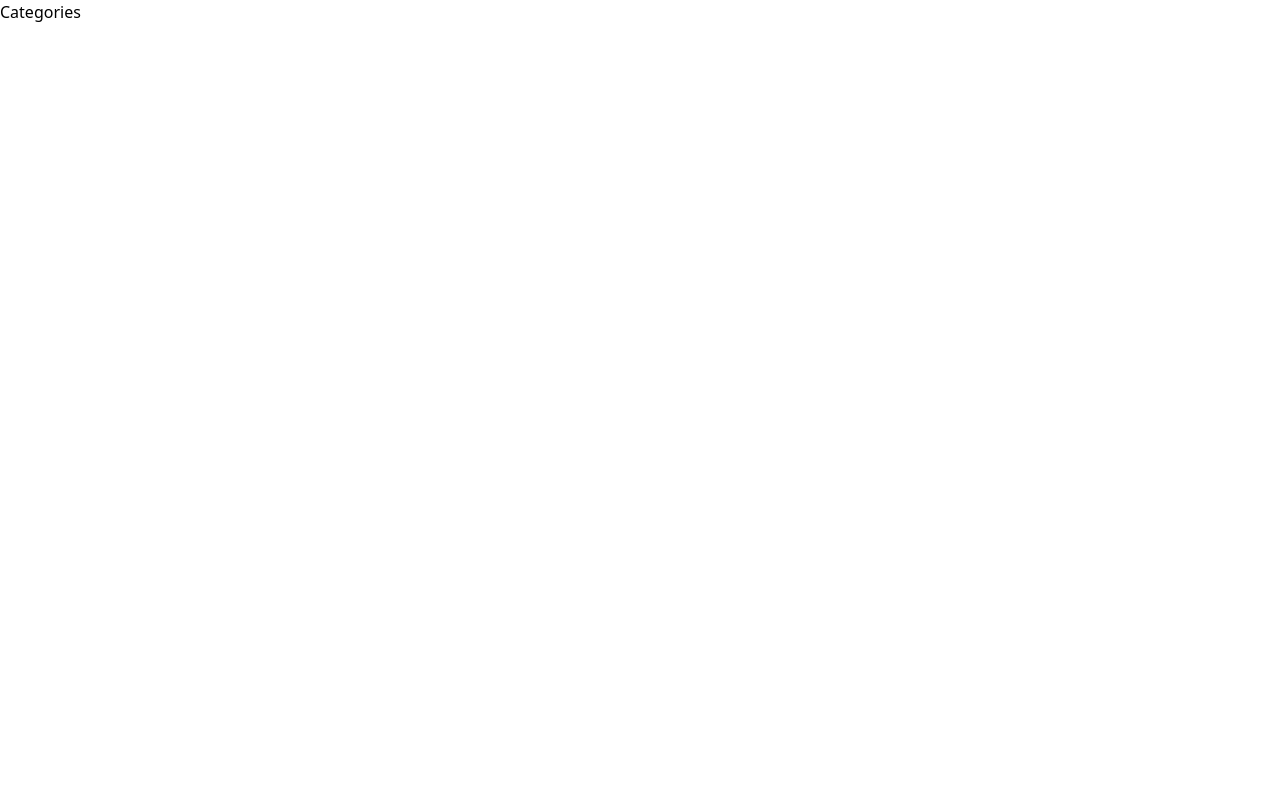
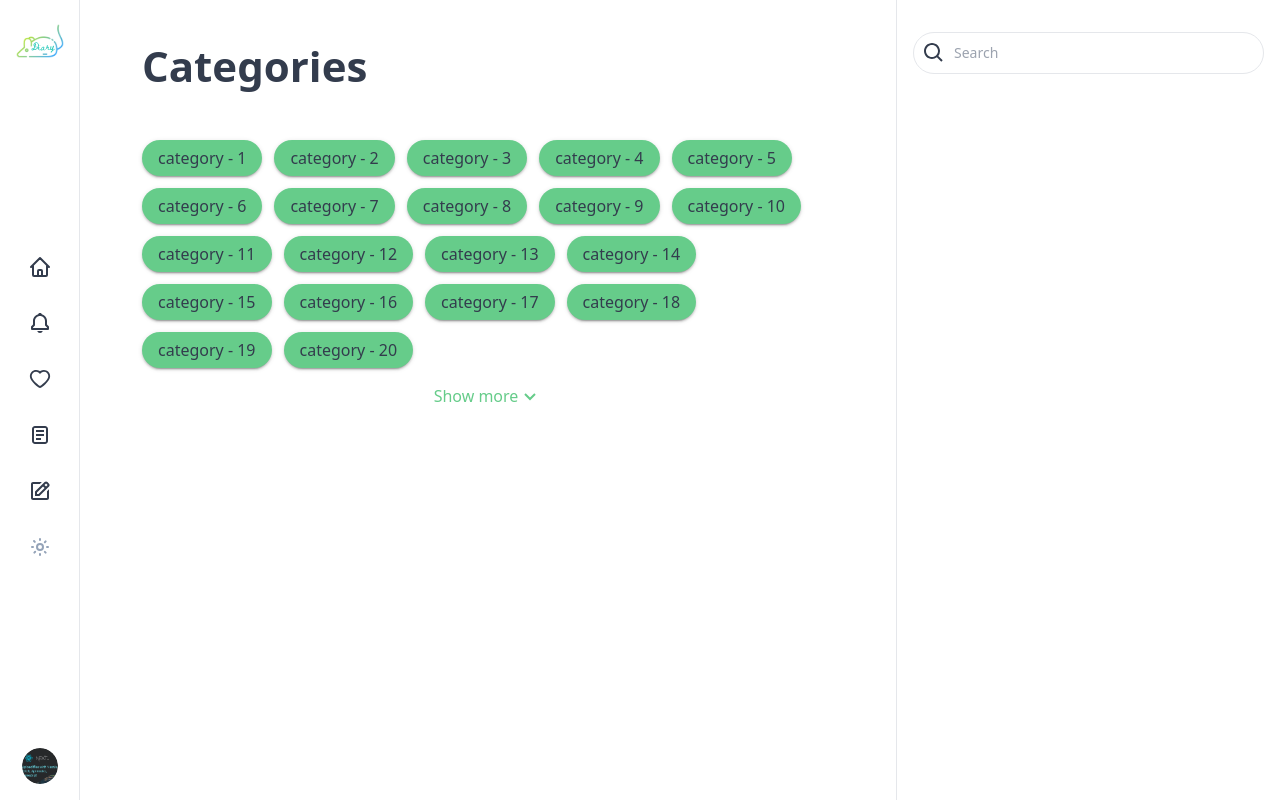
Before and after one commit to tuhinsaud4614/graphql-blog, a Next.js app in the folder frontend-web/: page /categories in a window 1280 px wide. Built offline with nearby package versions, Linux system fonts and the light colour scheme.

Commit message:
Page:Categories
Categories created

```diff
--- a/frontend-web/components/Button/LinkButton.tsx
+++ b/frontend-web/components/Button/LinkButton.tsx
@@ -1,4 +1,4 @@
-import { ColorVariantType } from "@types";
+import { ButtonModeType, ColorVariantType } from "@types";
 import classNames from "classnames";
 import Link, { LinkProps } from "next/link";
 import { HTMLAttributes, ReactNode } from "react";
@@ -8,7 +8,7 @@ interface Props extends LinkProps {
   children?: ReactNode;
   className?: string;
   anchorProps?: Omit<HTMLAttributes<HTMLAnchorElement>, "className">;
-  outline?: boolean;
+  mode?: ButtonModeType;
   variant?: ColorVariantType;
 }
 
@@ -16,19 +16,23 @@ export default function LinkButton({
   children,
   anchorProps,
   variant = "accent",
-  outline = false,
+  mode = "fill",
   ...rest
 }: Props) {
+  let style = classNames(buttonClassName.fill, buttonClassName.fillEnabled);
+  if (mode === "outline") {
+    style = "border";
+  } else if (mode === "text") {
+    style = buttonClassName.text;
+  }
   return (
     <Link {...rest}>
       <a
         {...anchorProps}
         className={classNames(
           buttonClassName.root,
-          buttonClassName.dynamic(variant, outline),
-          outline
-            ? "border"
-            : classNames(buttonClassName.fill, buttonClassName.fillEnabled),
+          buttonClassName.dynamic(variant, mode),
+          style,
           rest.className
         )}
       >
--- a/frontend-web/components/layout/UserLayout.tsx
+++ b/frontend-web/components/layout/UserLayout.tsx
@@ -11,7 +11,7 @@ interface Props {
 }
 
 const className = {
-  divider: "bg-neutral dark:bg-neutral-dark w-full border-b my-4",
+  divider: "w-full border-b dark:border-base-dark-300 my-4",
   link: "first:mt-3 first:ml-3 !rounded-full bg-neutral/5 dark:bg-neutral-dark/5 active:scale-95",
   items: "list-none m-0 flex flex-wrap space-x-3 space-y-3 -mt-3 -ml-3",
 };
@@ -38,7 +38,7 @@ export default function UserLayout({ hideSidebar = false, children }: Props) {
                 />
               ))}
             </SidebarContent>
-            <div className={className.divider} />
+            <hr className={className.divider} />
             <SidebarContent
               title="Recommended tags"
               classes={{ items: className.items }}
@@ -53,7 +53,7 @@ export default function UserLayout({ hideSidebar = false, children }: Props) {
                 </Tag>
               ))}
             </SidebarContent>
-            <div className={className.divider} />
+            <hr className={className.divider} />
             <SidebarContent
               moreLink={ROUTES.mySuggestions}
               moreText="See more suggestions"
--- a/frontend-web/components/posts-by/Header.tsx
+++ b/frontend-web/components/posts-by/Header.tsx
@@ -2,7 +2,6 @@ import { ReactNode } from "react";
 const className = {
   header: "flex items-center",
   tag: "w-7 h-7 bg-base-200 dark:bg-base-dark-200 text-neutral dark:text-neutral-dark flex items-center justify-center rounded-full",
-
   title:
     "text-[1.375rem] sm:text-[2rem] line-clamp-1 text-ellipsis text-neutral dark:text-neutral-dark font-bold ml-2",
 };
--- a/frontend-web/components/search/Categories.tsx
+++ b/frontend-web/components/search/Categories.tsx
@@ -32,14 +32,15 @@ export default function Categories({ link, linkText }: Props) {
       classes={{ items: className.items }}
     >
       {Array.from({ length: 20 }).map((_, index) => (
+        <li key={index} className={className.item}>
           <LinkButton
-          key={index}
+            className="block"
             href={ROUTES.postsByCategory((index + 1).toString())}
-          className={className.item}
             passHref
           >
             category - {index + 1}
           </LinkButton>
+        </li>
       ))}
       <li className={className.more}>
         <button
--- a/frontend-web/pages/categories.tsx
+++ b/frontend-web/pages/categories.tsx
@@ -1,8 +1,49 @@
+import { LinkButton } from "@component";
 import { NextPageWithLayout } from "@types";
+import { LayoutContainer } from "components/Layout";
 import { Fragment } from "react";
+import { BiChevronDown } from "react-icons/bi";
+import { ROUTES } from "utils/constants";
+
+const className = {
+  title:
+    "my-6 text-neutral dark:text-neutral-dark font-bold line-clamp-1 text-ellipsis md:leading-[3.25rem] text-xl md:text-[2.625rem]",
+  items: "list-none m-0 pt-3 flex flex-wrap space-x-3 space-y-3 -ml-3",
+  item: "first:ml-3 first:mt-3",
+  more: "flex items-center justify-center w-full bg-base-top dark:bg-base-dark-top",
+  moreBtn:
+    "flex items-center justify-center px-3 py-1 text-accent dark:text-accent-dark hover:text-accent-focus dark:hover:text-accent active:scale-95",
+};
 
 const Categories: NextPageWithLayout = () => {
-  return <Fragment>Categories</Fragment>;
+  return (
+    <LayoutContainer sidebar={<Fragment></Fragment>}>
+      <h1 className={className.title}>Categories</h1>
+      <ul className={className.items}>
+        {Array.from({ length: 20 }).map((_, index) => (
+          <li key={index} className={className.item}>
+            <LinkButton
+              className="block"
+              href={ROUTES.postsByCategory((index + 1).toString())}
+              passHref
+            >
+              category - {index + 1}
+            </LinkButton>
+          </li>
+        ))}
+        <li className={className.more}>
+          <button
+            type="button"
+            aria-label="Show more"
+            className={className.moreBtn}
+          >
+            Show more
+            <BiChevronDown size={24} />
+          </button>
+        </li>
+      </ul>
+    </LayoutContainer>
+  );
 };
 
 export default Categories;
```
Lines whose indentation alone changed are shown as unchanged.
